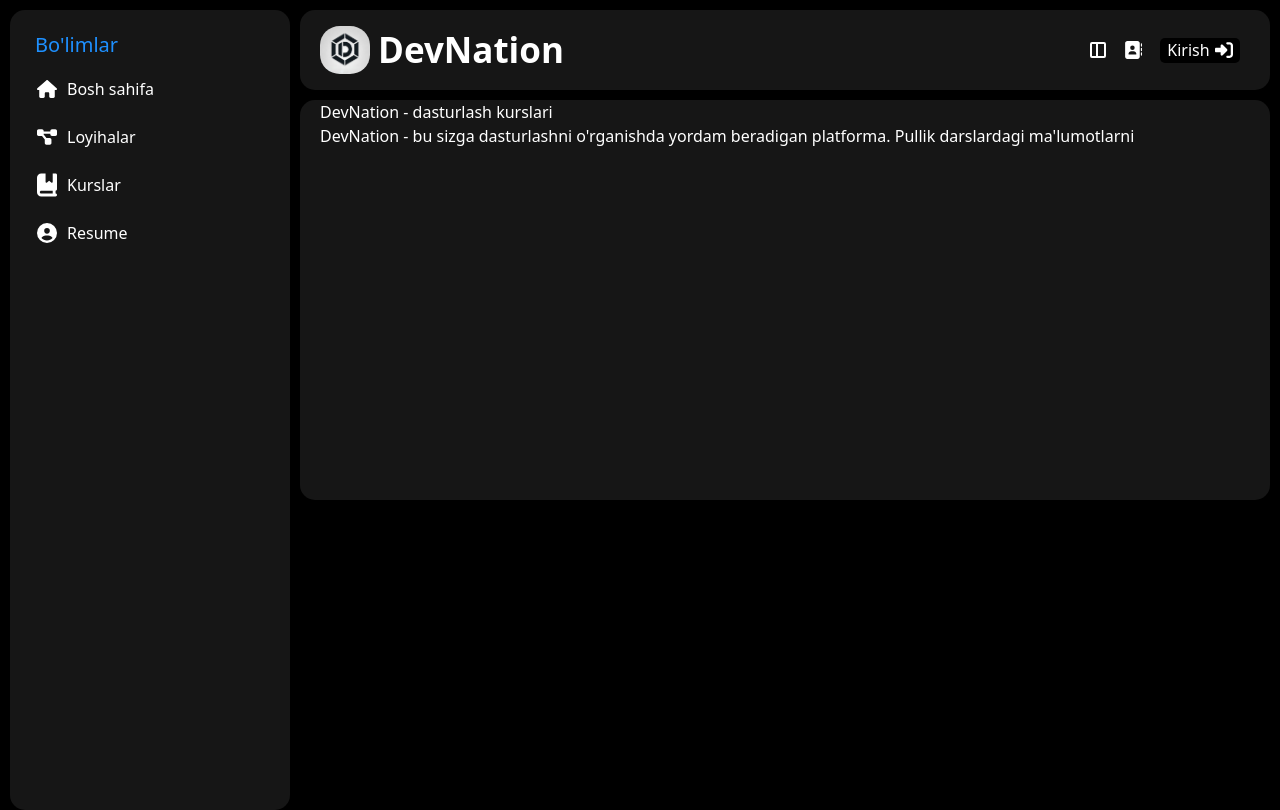
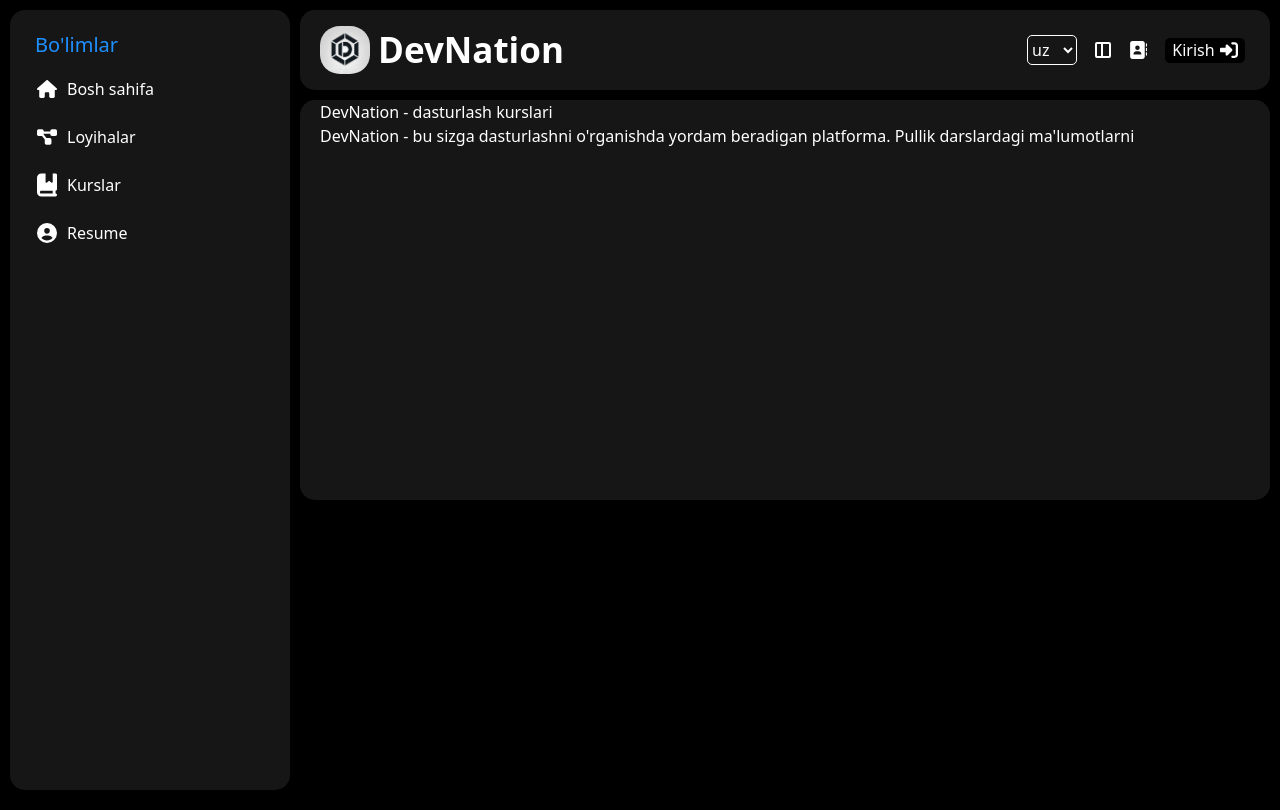
Before and after one commit to muhammadfayziyev2/devNation, a Next.js app: page / in a window 1280 px wide. Built offline with nearby package versions, Linux system fonts and the light colour scheme.

Commit message:
modified:   src/app/components/Header.jsx 	modified:   src/app/globals.css

```diff
--- a/src/app/components/Header.jsx
+++ b/src/app/components/Header.jsx
@@ -10,10 +10,13 @@
               <img src="logo2.jpg" alt="" className="header_img" />
               <span className="nikename">DevNation</span>
             </div>
+
             <div className="units">
+              <select name="" id="" className="select">
+                <option value="uz" className="option">uz</option>
+                <option value="ru" className="option">ru</option>
+              </select>
               <button className="sidebarw"><div className="line"></div></button>
-
-
               <svg className="contactimg" xmlns="http://www.w3.org/2000/svg" viewBox="0 0 512 512"><path fill="#ffffff" d="M96 0C60.7 0 32 28.7 32 64l0 384c0 35.3 28.7 64 64 64l288 0c35.3 0 64-28.7 64-64l0-384c0-35.3-28.7-64-64-64L96 0zM208 288l64 0c44.2 0 80 35.8 80 80c0 8.8-7.2 16-16 16l-192 0c-8.8 0-16-7.2-16-16c0-44.2 35.8-80 80-80zm-32-96a64 64 0 1 1 128 0 64 64 0 1 1 -128 0zM512 80c0-8.8-7.2-16-16-16s-16 7.2-16 16l0 64c0 8.8 7.2 16 16 16s16-7.2 16-16l0-64zM496 192c-8.8 0-16 7.2-16 16l0 64c0 8.8 7.2 16 16 16s16-7.2 16-16l0-64c0-8.8-7.2-16-16-16zm16 144c0-8.8-7.2-16-16-16s-16 7.2-16 16l0 64c0 8.8 7.2 16 16 16s16-7.2 16-16l0-64z" /></svg>
               <button className="enter"><span className="kirish">Kirish</span><svg className="kirishimg" xmlns="http://www.w3.org/2000/svg" viewBox="0 0 512 512"><path fill="#ffffff" d="M217.9 105.9L340.7 228.7c7.2 7.2 11.3 17.1 11.3 27.3s-4.1 20.1-11.3 27.3L217.9 406.1c-6.4 6.4-15 9.9-24 9.9c-18.7 0-33.9-15.2-33.9-33.9l0-62.1L32 320c-17.7 0-32-14.3-32-32l0-64c0-17.7 14.3-32 32-32l128 0 0-62.1c0-18.7 15.2-33.9 33.9-33.9c9 0 17.6 3.6 24 9.9zM352 416l64 0c17.7 0 32-14.3 32-32l0-256c0-17.7-14.3-32-32-32l-64 0c-17.7 0-32-14.3-32-32s14.3-32 32-32l64 0c53 0 96 43 96 96l0 256c0 53-43 96-96 96l-64 0c-17.7 0-32-14.3-32-32s14.3-32 32-32z" /></svg></button>
             </div>
--- a/src/app/globals.css
+++ b/src/app/globals.css
@@ -27,11 +27,12 @@
 .sidebar {
   grid-area: sidebar;
   width: 100%;
-  height: 100vh;
+  height: 100%;
   background-color: rgba(255, 255, 255, 0.088);
   border-radius: 15px;
   padding-left: 20px;
   padding-top: 20px;
+  position: relative;
 }
 
 .logo {
@@ -82,10 +83,12 @@
   gap: 18px;
   display: flex;
   align-items: center;
-  /* border: 1px solid white; */
-  width: 200px;
+
+margin-right: 25px;
 }
-
+.option{
+  color: black;
+}
 .sidebarw {
   cursor: pointer;
   border-radius: 2px;
@@ -116,7 +119,13 @@
   width: 18px;
   height: 18px;
 }
-
+.select{
+  color: white;
+  border: 1px solid white;
+  width: 50px;
+  height: 30px;
+  border-radius: 5px;
+}
 .enter {
   gap: 5px;
   border-radius: 5px;
```
